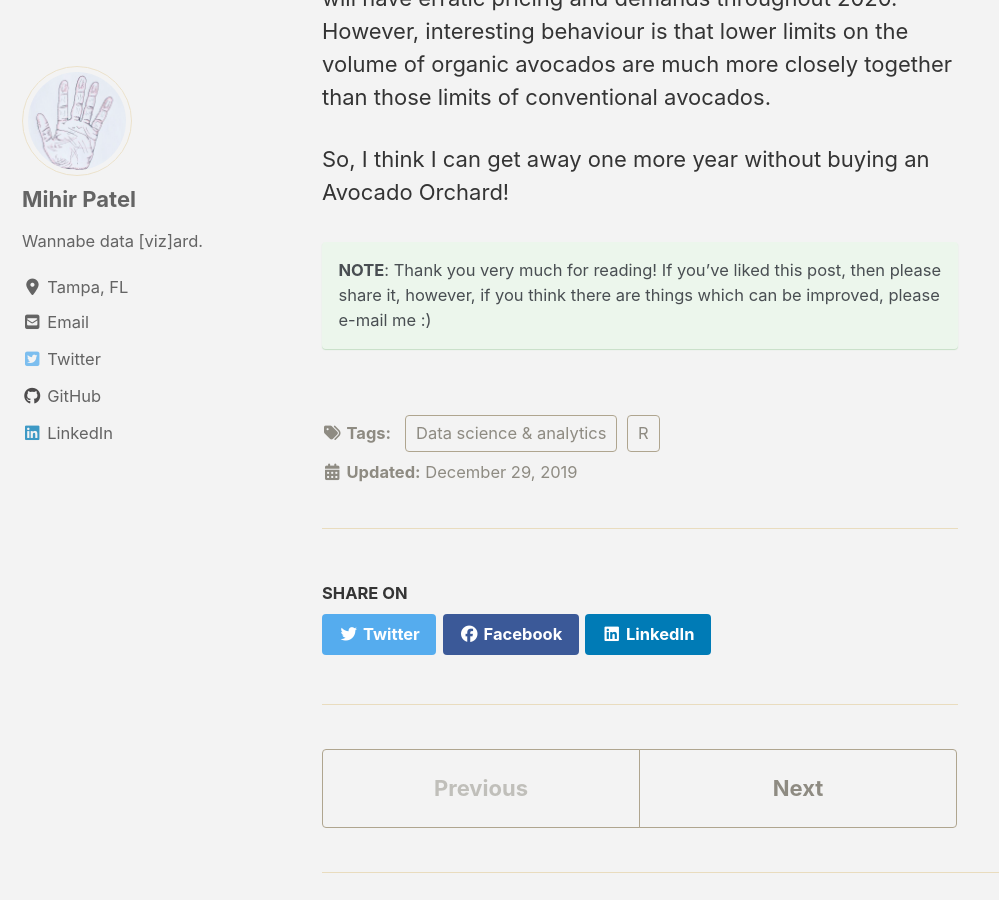
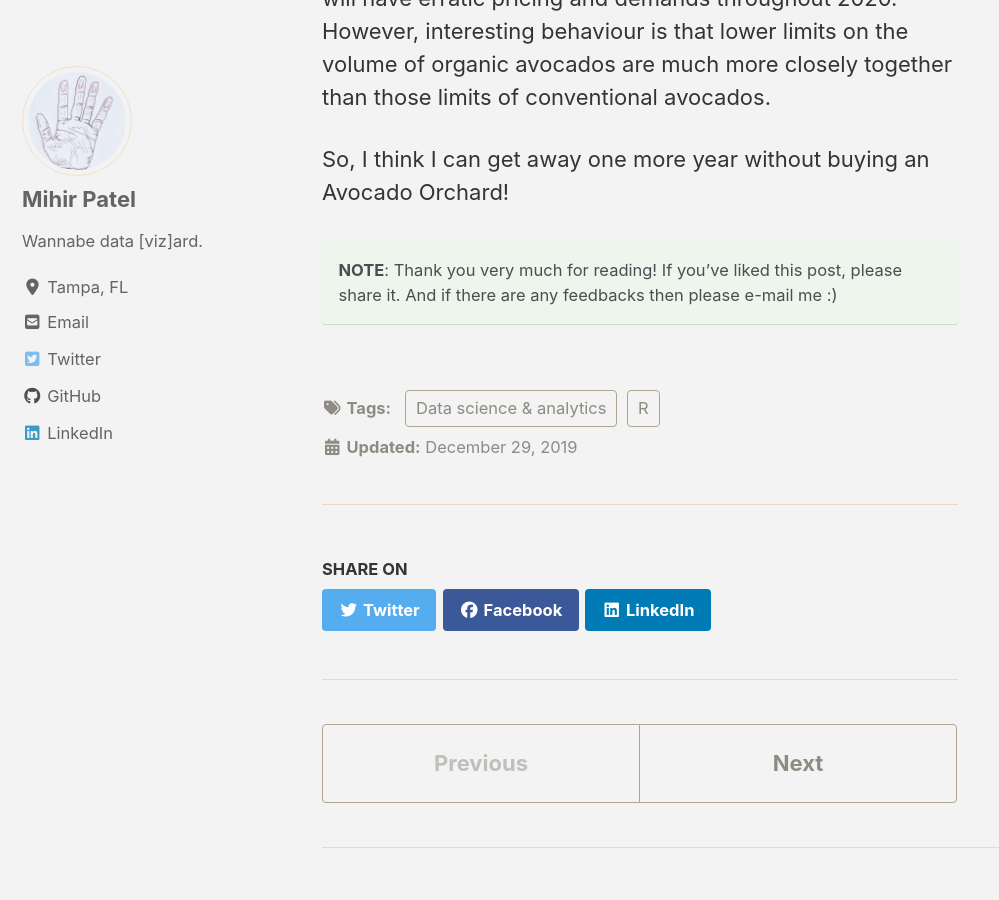
Before and after one commit to mihirp161/mihirp161.github.io, a Jekyll site: the page built from _posts/2019-12-29-avocados.md, in a window 1280 px wide and 900 px high, scrolled down 6520 px. Shown: the whole window, without its empty margins (0-999 px from the left). Built offline with Jekyll 4.4.1, drawn with Linux system fonts in a browser that asks for light colours; cached includes are drawn as plain includes; nearby versions of some CDN libraries.

Commit message:
Update 2019-12-29-avocados.md

```diff
--- a/_posts/2019-12-29-avocados.md
+++ b/_posts/2019-12-29-avocados.md
@@ -50,5 +50,5 @@
 
 So, I think I can get away one more year without buying an Avocado Orchard!
 
-**NOTE**: Thank you very much for reading! If you've liked this post, then please share it, however, if you think there are things which can be improved, please e-mail me :)
+**NOTE**: Thank you very much for reading! If you've liked this post, please share it. And if there are any feedbacks then please e-mail me :)
 {: .notice--success}
```
